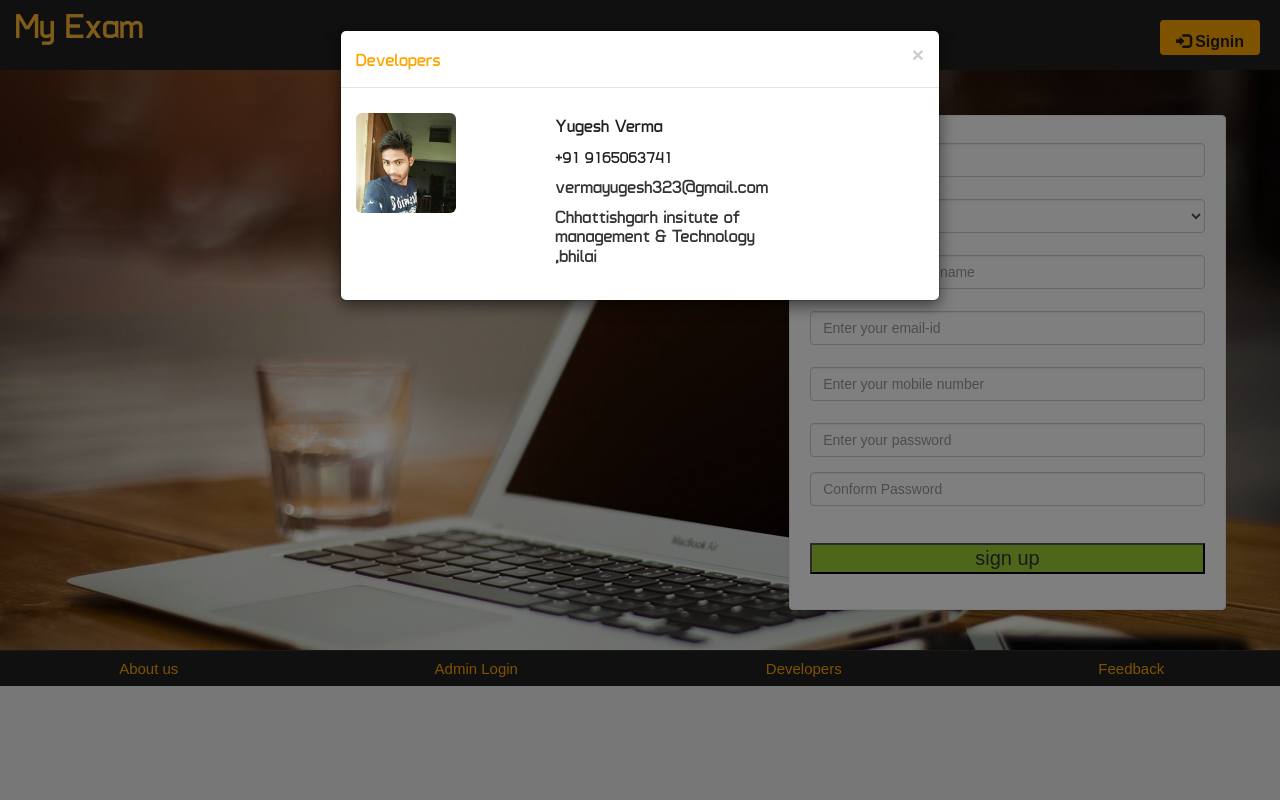
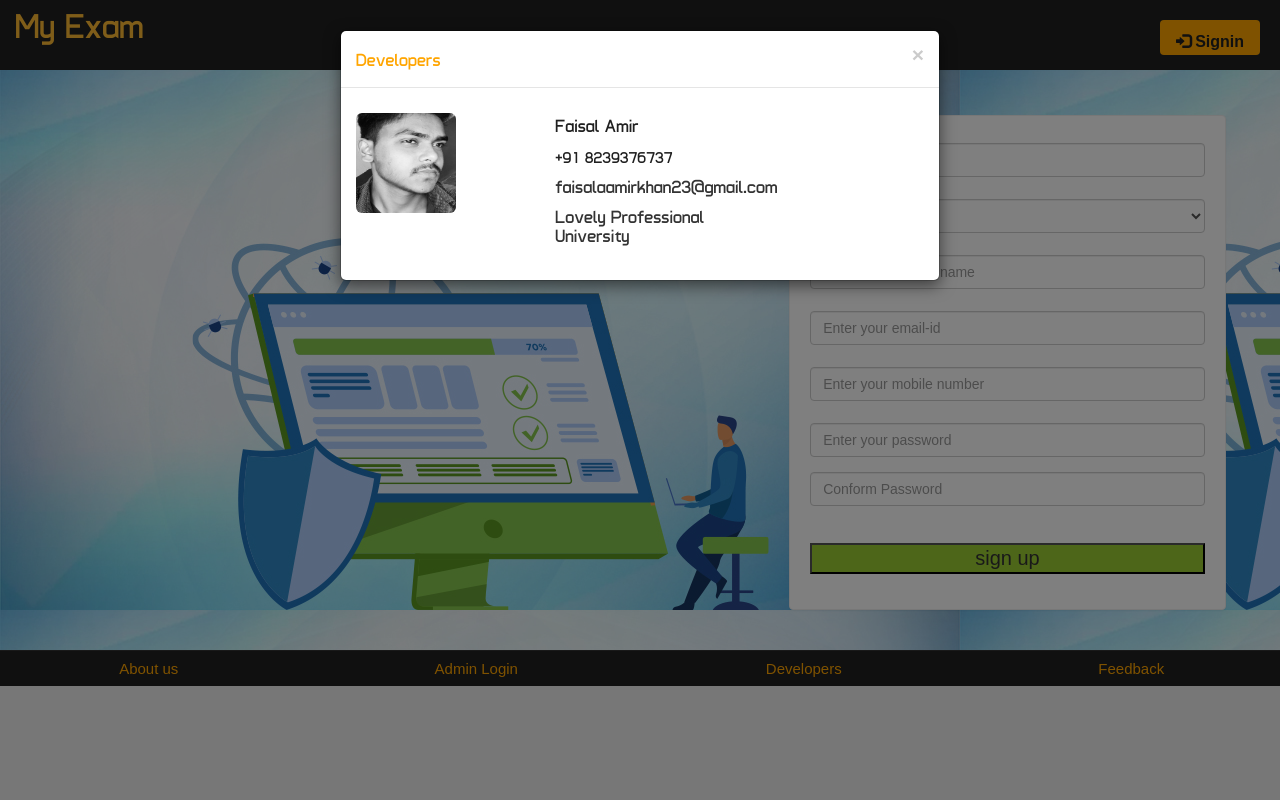
Before and after one commit to faisalamirLPU/ExaminationSystem, a PHP site: page / in a window 1280 px wide, after a click on "Developers". Run offline with PHP 8.4, Linux system fonts and the light colour scheme.

Commit message:
modified

```diff
--- a/css/main.css
+++ b/css/main.css
@@ -13,7 +13,7 @@ min-height:540px;
 }
 .bg1
 {
-background:url(../image/bg.jpg);
+background:url(../image/bgg1.jpg);
 min-height:535px;
 }
 
--- a/index.php
+++ b/index.php
@@ -195,13 +195,13 @@ var b = document.forms["form"]["cpassword"].value;if (a!=b){alert("Passwords mus
         <p>
 		<div class="row">
 		<div class="col-md-4">
-		 <img src="image/CAM00121.jpg" width=100 height=100 alt="Sunny Prakash Tiwari" class="img-rounded">
+		 <img src="image/faisal.jpg" width=100 height=100 alt="Faisal Amir" class="img-rounded">
 		 </div>
 		 <div class="col-md-5">
-		<a href="http://yugeshverma.blogspot.in" style="color:#202020; font-family:'typo' ; font-size:18px" title="Find on Facebook">Yugesh Verma</a>
-		<h4 style="color:#202020; font-family:'typo' ;font-size:16px" class="title1">+91 9165063741</h4>
-		<h4 style="font-family:'typo' ">vermayugesh323@gmail.com</h4>
-		<h4 style="font-family:'typo' ">Chhattishgarh insitute of management & Technology ,bhilai</h4></div></div>
+		<a href="#" style="color:#202020; font-family:'typo' ; font-size:18px" title="Find on Facebook">Faisal Amir</a>
+		<h4 style="color:#202020; font-family:'typo' ;font-size:16px" class="title1">+91 8239376737</h4>
+		<h4 style="font-family:'typo' ">faisalaamirkhan23@gmail.com</h4>
+		<h4 style="font-family:'typo' ">Lovely Professional University</h4></div></div>
 		</p>
       </div>
 
```
Also changed, not shown: account.php (+5 -5 lines), feedback.php (+5 -5 lines), image/bgg.jpg (added), image/bgg1.jpg (added), image/faisal.jpg (added).
